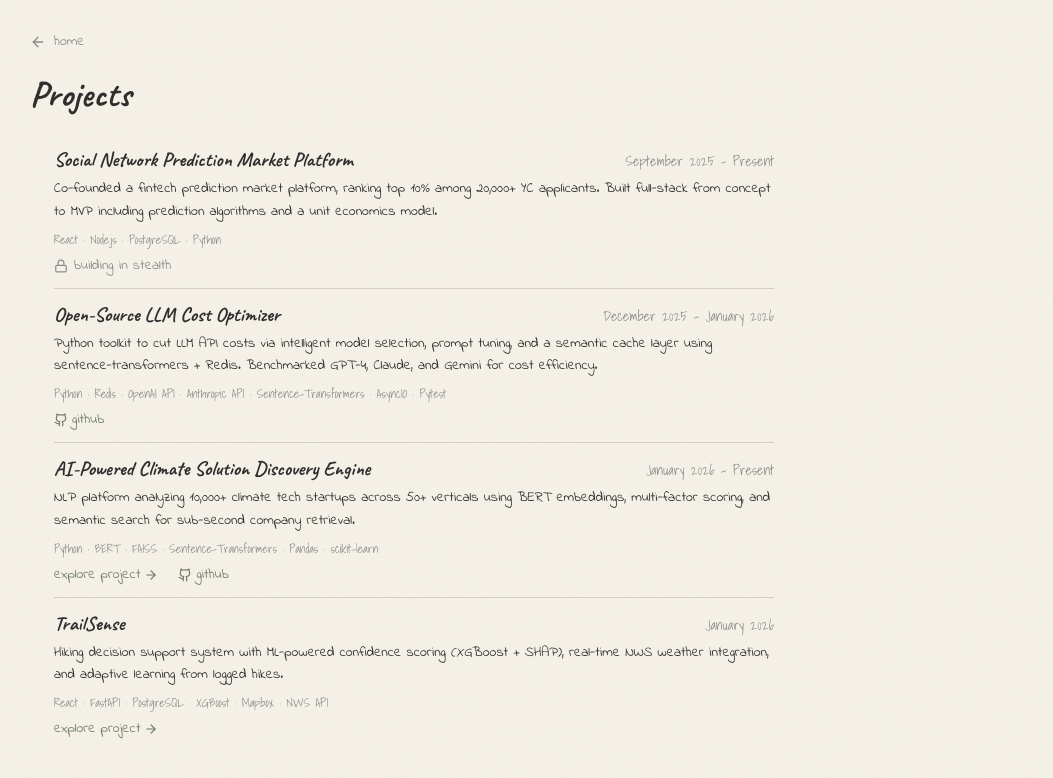
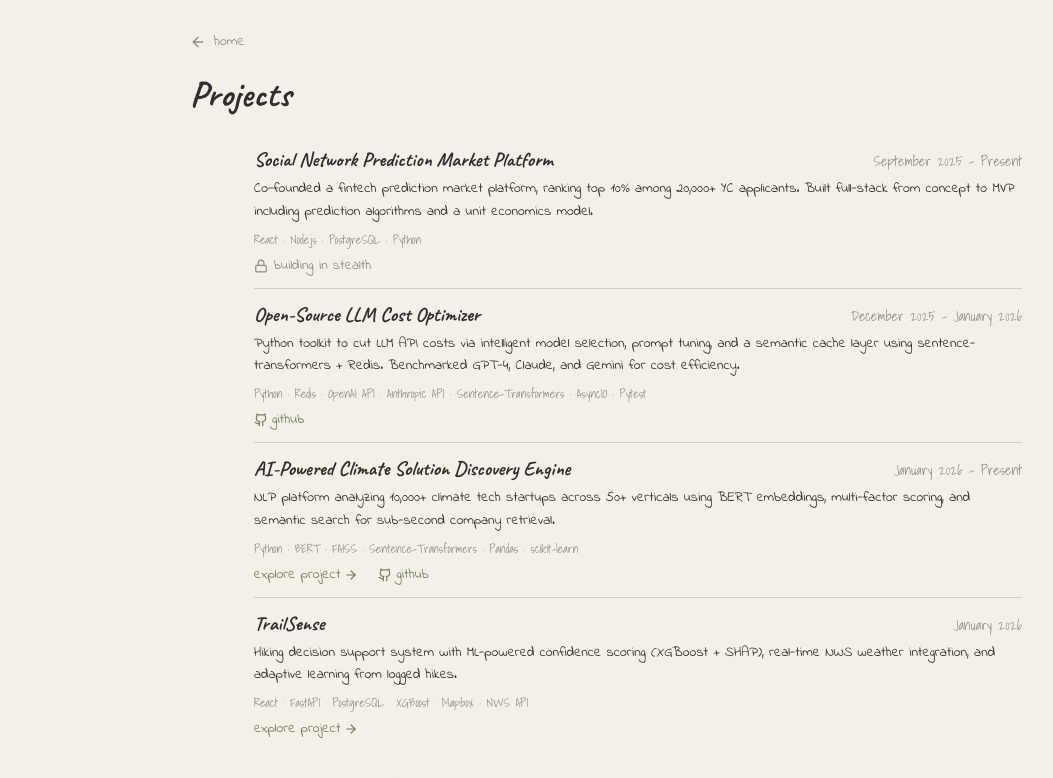
Before and after one commit to hgridharan999/personal_site, a React (Vite) app: page /projects in a window 1280 px wide. Shown: the top 778 px of the page, without its empty margins (2-1055 px from the left). Built offline with nearby package versions, Linux system fonts and the light colour scheme.

Commit message:
centered content

```diff
--- a/src/components/PageShell.jsx
+++ b/src/components/PageShell.jsx
@@ -4,7 +4,8 @@ import { ArrowLeft } from 'lucide-react';
 
 export default function PageShell({ title, children }) {
   return (
-    <div className="h-screen overflow-hidden bg-paper px-8 pt-8 pb-6 flex flex-col">
+    <div className="h-screen overflow-hidden bg-paper flex flex-col items-center px-8 pt-8 pb-6">
+      <div className="max-w-4xl w-full flex flex-col flex-1 min-h-0">
         <motion.div
           className="mb-4"
           initial={{ opacity: 0, x: -12 }}
@@ -29,7 +30,8 @@ export default function PageShell({ title, children }) {
           {title}
         </motion.h1>
 
-      <div className="flex-1 overflow-hidden">{children}</div>
+        <div className="flex-1 min-h-0 overflow-hidden">{children}</div>
+      </div>
     </div>
   );
 }
--- a/src/components/Projects.jsx
+++ b/src/components/Projects.jsx
@@ -108,7 +108,7 @@ const ProjectCard = ({ project, index }) => {
 
 const Projects = () => {
   return (
-    <section className="py-2 px-6 max-w-3xl">
+    <section className="py-2 max-w-3xl mx-auto w-full">
       <div className="space-y-3">
         {projectsData.map((project, index) => (
           <ProjectCard key={index} project={project} index={index} />
--- a/src/components/WhatImDoing.jsx
+++ b/src/components/WhatImDoing.jsx
@@ -61,7 +61,7 @@ const ExperienceCard = ({ experience, index }) => {
 
 const WhatImDoing = () => {
   return (
-    <section id="doing" className="py-2 px-6 max-w-3xl">
+    <section id="doing" className="py-2 max-w-3xl mx-auto w-full">
       <div className="space-y-3">
         {experiencesData.map((experience, index) => (
           <ExperienceCard key={index} experience={experience} index={index} />
--- a/src/pages/BlogPage.jsx
+++ b/src/pages/BlogPage.jsx
@@ -20,7 +20,7 @@ export default function BlogPage() {
       {loading ? (
         <p className="font-body text-sm text-fade">Loading...</p>
       ) : (
-        <div className="max-w-2xl space-y-3">
+        <div className="max-w-2xl mx-auto w-full space-y-3">
           {posts.map((post, i) => (
             <motion.article
               key={post.slug}
--- a/src/pages/ClimateSearchPage.jsx
+++ b/src/pages/ClimateSearchPage.jsx
@@ -56,7 +56,7 @@ export default function ClimateSearchPage() {
   return (
     <PageShell title="Climate Tech Discovery">
       {/* Subtitle + badge */}
-      <div className="max-w-3xl mb-8 space-y-3">
+      <div className="max-w-3xl mx-auto w-full mb-8 space-y-3">
         <p className="font-body text-base text-ink-accent leading-relaxed">
           Search 100+ climate startups using AI-powered semantic search. Find innovative companies tackling carbon removal, clean energy, sustainable agriculture, and more.
         </p>
@@ -67,7 +67,7 @@ export default function ClimateSearchPage() {
       </div>
 
       {/* Main layout */}
-      <div className="grid grid-cols-1 lg:grid-cols-12 gap-6 lg:gap-8">
+      <div className="grid grid-cols-1 lg:grid-cols-12 gap-6 lg:gap-8 max-w-4xl mx-auto w-full">
 
         {/* Left sidebar — filters (desktop) */}
         <aside className="hidden lg:block lg:col-span-3">
--- a/src/pages/ClimbingPage.jsx
+++ b/src/pages/ClimbingPage.jsx
@@ -180,7 +180,8 @@ const ClimbingPage = () => {
 
   return (
     <>
-      <div className="h-screen overflow-hidden bg-paper px-8 pt-8 pb-6 flex flex-col">
+      <div className="h-screen overflow-hidden bg-paper flex flex-col items-center px-8 pt-8 pb-6">
+      <div className="max-w-2xl w-full flex flex-col flex-1">
         <motion.div
           className="mb-4"
           initial={{ opacity: 0, x: -12 }}
@@ -208,11 +209,12 @@ const ClimbingPage = () => {
           </p>
         </motion.div>
 
-        <div className="max-w-2xl space-y-3">
+        <div className="space-y-3">
           {hikesData.map((hike, index) => (
             <HikeCard key={index} hike={hike} index={index} onClick={() => setSelectedHike(hike)} />
           ))}
         </div>
+      </div>
       </div>
 
       {selectedHike && (
--- a/src/pages/HomePage.jsx
+++ b/src/pages/HomePage.jsx
@@ -18,7 +18,7 @@ const socialLinks = [
 export default function HomePage() {
   return (
     <div className="h-screen w-screen bg-paper flex items-center justify-center overflow-hidden px-8 lg:px-16">
-      <div className="max-w-5xl w-full flex flex-col lg:flex-row gap-12 lg:gap-24 items-center lg:items-center">
+      <div className="max-w-4xl w-full flex flex-col lg:flex-row gap-12 lg:gap-16 items-center lg:items-center">
 
         {/* LEFT — text content */}
         <div className="flex flex-col gap-5 flex-1">
@@ -102,7 +102,7 @@ export default function HomePage() {
           <img
             src="/profile.jpg"
             alt="Hari"
-            className="w-48 h-48 object-cover rounded-xl border border-line shadow-page"
+            className="w-64 h-64 object-cover rounded-xl border border-line shadow-page"
           />
         </motion.div>
 
--- a/src/pages/TrailSensePage.jsx
+++ b/src/pages/TrailSensePage.jsx
@@ -64,7 +64,7 @@ const TrailSensePage = () => {
 
   return (
     <PageShell title="TrailSense">
-      <div className="max-w-3xl space-y-6">
+      <div className="max-w-3xl mx-auto w-full space-y-6">
 
         {/* Description + status */}
         <motion.div
```
Lines whose indentation alone changed are shown as unchanged.
